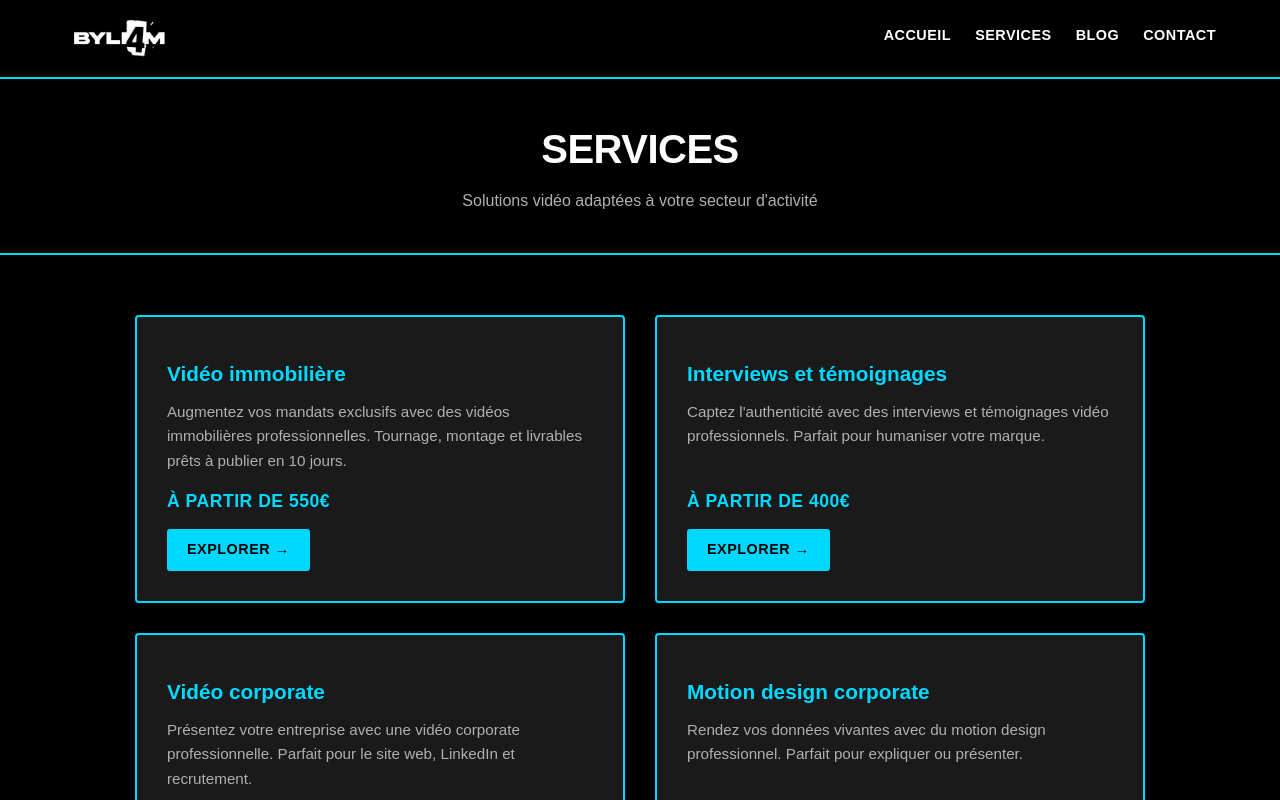
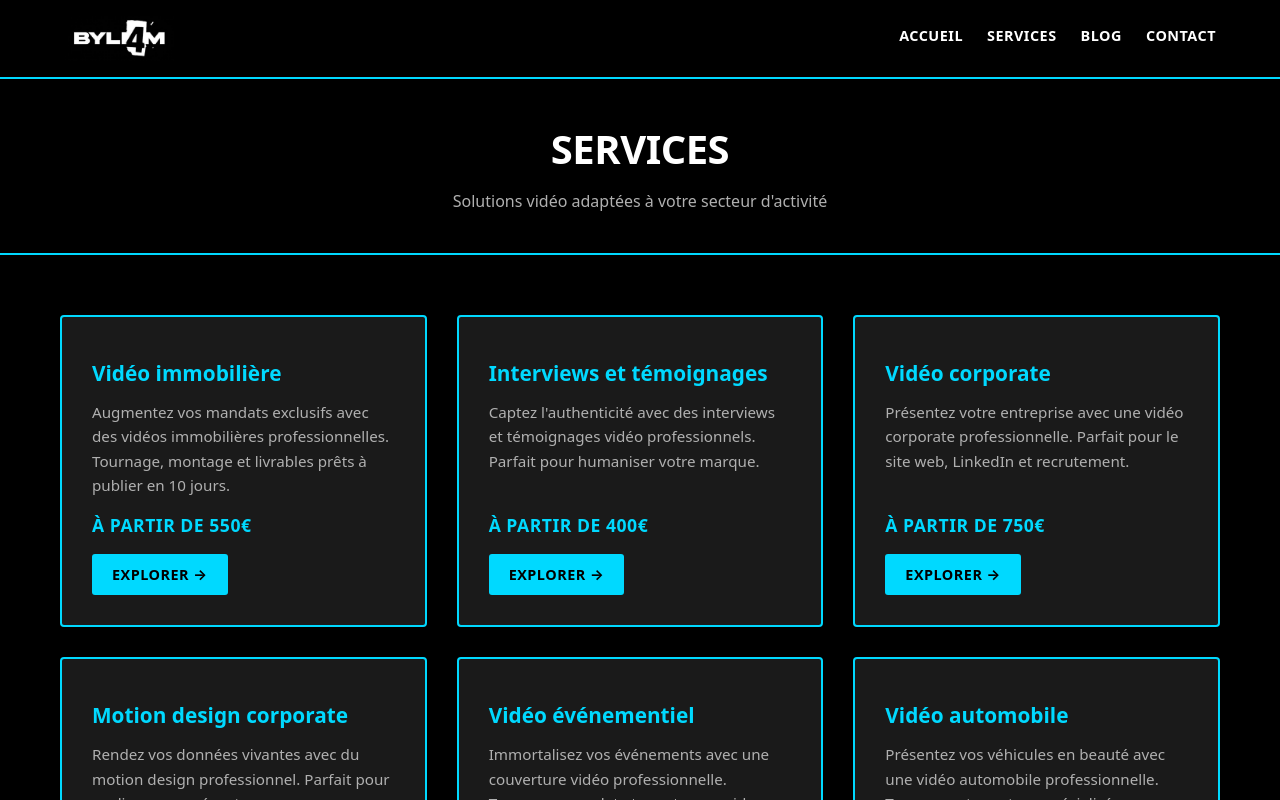
Before and after one commit to peronino-sbl/byli4m-corporate, a Next.js app: page /services in a window 1280 px wide. Shown: the top 800 px of the page. Built offline with nearby package versions, Linux system fonts and the light colour scheme.

Commit message:
Ajoute layout global avec Header/Footer, enlève duplication

```diff
--- a/app/blog/[slug]/page.tsx
+++ b/app/blog/[slug]/page.tsx
@@ -1,8 +1,6 @@
 import { articles } from '@/data/articles';
 import { notFound } from 'next/navigation';
 import Link from 'next/link';
-import Header from '@/components/Header';
-import Footer from '@/components/Footer';
 
 export default function ArticlePage({ params }: { params: { slug: string } }) {
   const article = articles.find((a) => a.slug === params.slug);
@@ -12,8 +10,7 @@ export default function ArticlePage({ params }: { params: { slug: string } }) {
   }
 
   return (
-    <div className="root" style={{ display: 'flex', flexDirection: 'column', minHeight: '100vh' }}>
-      <Header />
+    <div style={{ background: '#000' }}>
       <style>{`
         .article-banner {
           width: 100%;
@@ -161,7 +158,6 @@ export default function ArticlePage({ params }: { params: { slug: string } }) {
           <a href="mailto:byli4mpro@gmail.com" className="cta-button">Demander un devis gratuit</a>
         </div>
       </div>
-      <Footer />
     </div>
   );
 }
--- a/app/blog/page.tsx
+++ b/app/blog/page.tsx
@@ -2,13 +2,10 @@
 
 import { articles } from '@/data/articles';
 import Link from 'next/link';
-import Header from '@/components/Header';
-import Footer from '@/components/Footer';
 
 export default function BlogPage() {
   return (
-    <div className="root" style={{ display: 'flex', flexDirection: 'column', minHeight: '100vh' }}>
-      <Header />
+    <div style={{ background: '#000' }}>
       <style>{`
         .blog-header {
           background: #000;
@@ -132,7 +129,6 @@ export default function BlogPage() {
           ))}
         </div>
       </div>
-      <Footer />
     </div>
   );
 }
--- a/app/layout.tsx
+++ b/app/layout.tsx
@@ -1,6 +1,8 @@
 import type { Metadata } from "next";
 import { Geist, Geist_Mono } from "next/font/google";
 import "./globals.css";
+import Header from "@/components/Header";
+import Footer from "@/components/Footer";
 
 const geistSans = Geist({
   variable: "--font-geist-sans",
@@ -15,18 +17,25 @@ const geistMono = Geist_Mono({
 export const metadata: Metadata = {
   title: "Byli4m Corporate | Réalisateur Vidéo & Motion Design",
   description: "Création de vidéos professionnelles, motion design et contenu réseaux sociaux pour TPE/PME. Basés à Lille, livraison 10 jours.",
-  icons: {
-    icon: "/favicon.ico",
-  },
 };
 
-export default function RootLayout({ children }: LayoutProps<"/">) {
+export default function RootLayout({
+  children,
+}: {
+  children: React.ReactNode;
+}) {
   return (
-    <html
-      lang="en"
-      className={`${geistSans.variable} ${geistMono.variable} h-full antialiased`}
-    >
-      <body className="min-h-full flex flex-col">{children}</body>
+    <html lang="fr">
+      <head>
+        <link rel="icon" href="/favicon.ico" />
+      </head>
+      <body style={{ margin: 0, padding: 0, background: "#000", color: "#fff", fontFamily: "system-ui, -apple-system, sans-serif", minHeight: "100vh", display: "flex", flexDirection: "column" }}>
+        <Header />
+        <main style={{ flex: 1 }}>
+          {children}
+        </main>
+        <Footer />
+      </body>
     </html>
   );
 }
--- a/app/services/[slug]/page.tsx
+++ b/app/services/[slug]/page.tsx
@@ -1,8 +1,6 @@
 import { services } from '@/data/services';
 import { notFound } from 'next/navigation';
 import Link from 'next/link';
-import Header from '@/components/Header';
-import Footer from '@/components/Footer';
 
 export default function ServicePage({ params }: { params: { slug: string } }) {
   const service = services.find((s) => s.slug === params.slug);
@@ -12,8 +10,7 @@ export default function ServicePage({ params }: { params: { slug: string } }) {
   }
 
   return (
-    <div style={{ display: 'flex', flexDirection: 'column', minHeight: '100vh', background: '#000' }}>
-      <Header />
+    <div style={{ background: '#000' }}>
       <style>{`
         .service-banner {
           width: 100%;
@@ -211,8 +208,6 @@ export default function ServicePage({ params }: { params: { slug: string } }) {
           </div>
         </div>
       </div>
-
-      <Footer />
     </div>
   );
 }
--- a/app/services/page.tsx
+++ b/app/services/page.tsx
@@ -2,13 +2,10 @@
 
 import { services } from '@/data/services';
 import Link from 'next/link';
-import Header from '@/components/Header';
-import Footer from '@/components/Footer';
 
 export default function ServicesPage() {
   return (
-    <div style={{ display: 'flex', flexDirection: 'column', minHeight: '100vh', background: '#000' }}>
-      <Header />
+    <div style={{ background: '#000' }}>
       <style>{`
         .services-header {
           background: #000;
@@ -127,8 +124,6 @@ export default function ServicesPage() {
           ))}
         </div>
       </div>
-
-      <Footer />
     </div>
   );
 }
```
